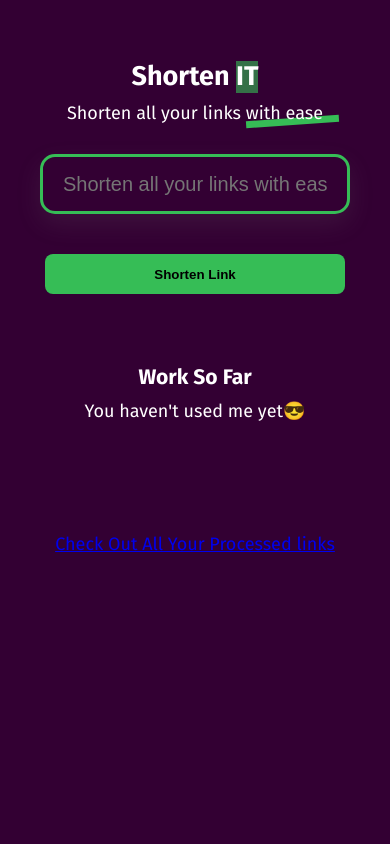
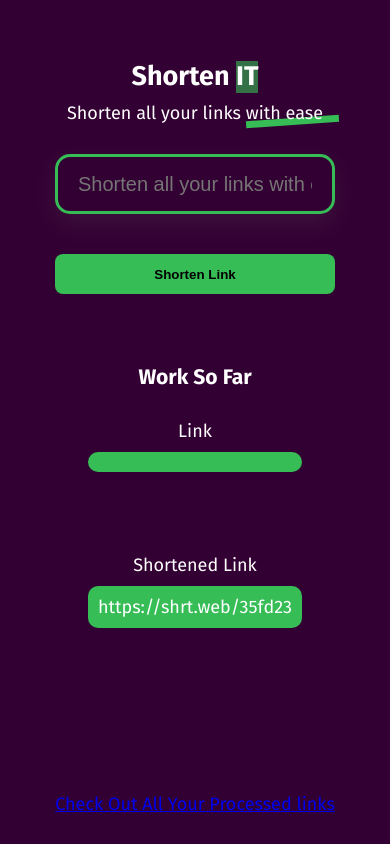
Before and after one commit to heisdeku/shorten-it, a React (Create React App) app: page / in a window 390 px wide. Built offline with nearby package versions, Linux system fonts and the light colour scheme.

Commit message:
+style fix

```diff
--- a/src/App.css
+++ b/src/App.css
@@ -1,13 +1,14 @@
 .container {
     padding-top: 50px;
     margin: 0 20px;
-    max-width: 1200px;
+    max-width: 100%;
     grid-template-columns: 100%;
     text-align: center;
     display: grid;
     grid-auto-columns: 100vh;
     grid-template-rows: 1fr 1fr 25%;
     grid-gap: 30px;
+    place-items: center;
 }
 
 .container * {
@@ -16,6 +17,7 @@
 
 .container__landing {
     margin: 0 20px;
+    width: 80%;
 }
 
 .bg {
@@ -80,9 +82,15 @@
     color: white;
 }
 
+@media (max-width: 500px) {
+    button {
+        width: 100%;
+    }
+}
+
 @media (min-width: 600px) and (max-width: 991px) {
     .container {
-        margin: 0 50px;
+        margin: 0 auto;
     }
 }
 
--- a/src/Components/Results/Result.css
+++ b/src/Components/Results/Result.css
@@ -22,7 +22,7 @@
 
 @media (max-width: 500px) {
     .result__inner {
-        grid-template-columns: .5fr .5fr;
-        grid-gap: 8px;
+        grid-template-columns: 100%;
+        grid-template-rows: 1fr 1fr;
     }
 }
--- a/src/pages/Home.js
+++ b/src/pages/Home.js
@@ -8,7 +8,7 @@
   state = {
     url: '',
     processing: false,
-    result_url: ''
+    result_url: 'https://shrt.web/fishtake'
   }
   updateInputBox = (e) => {
     let el = e.target;
```
